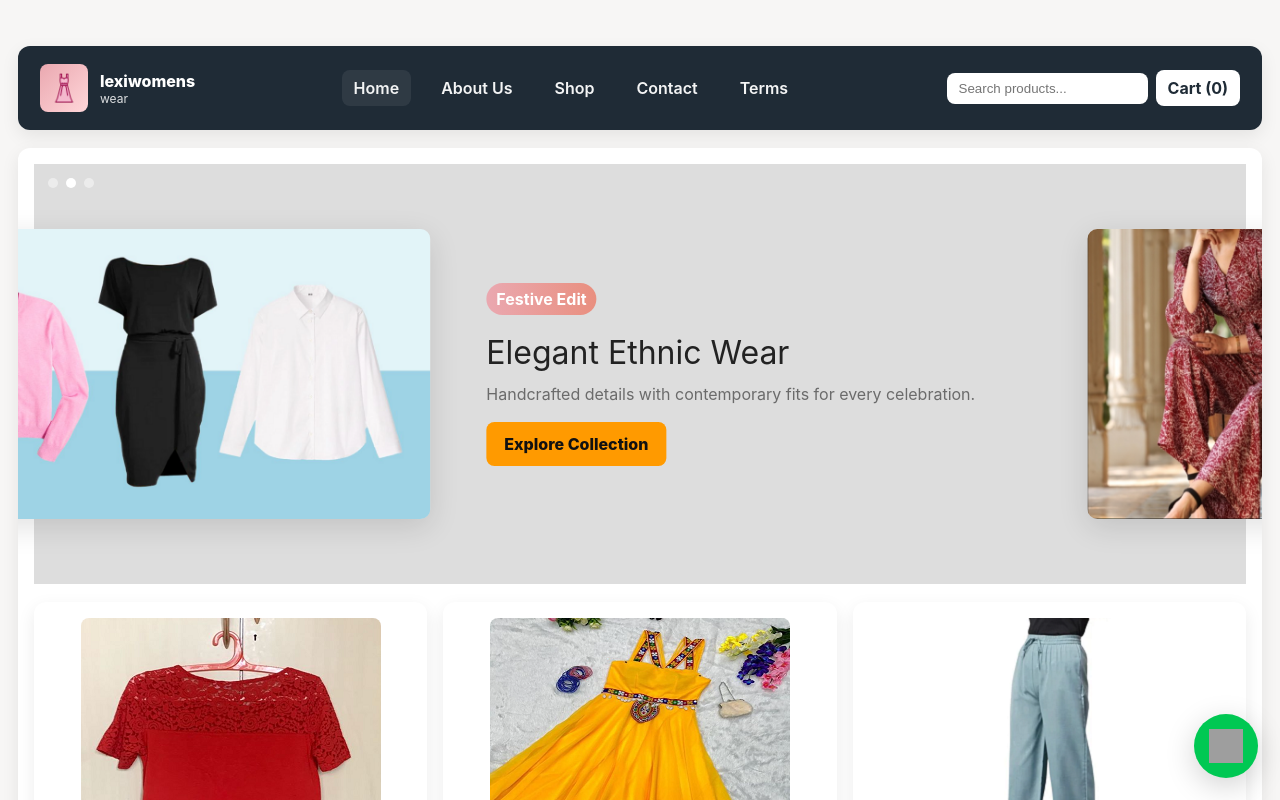
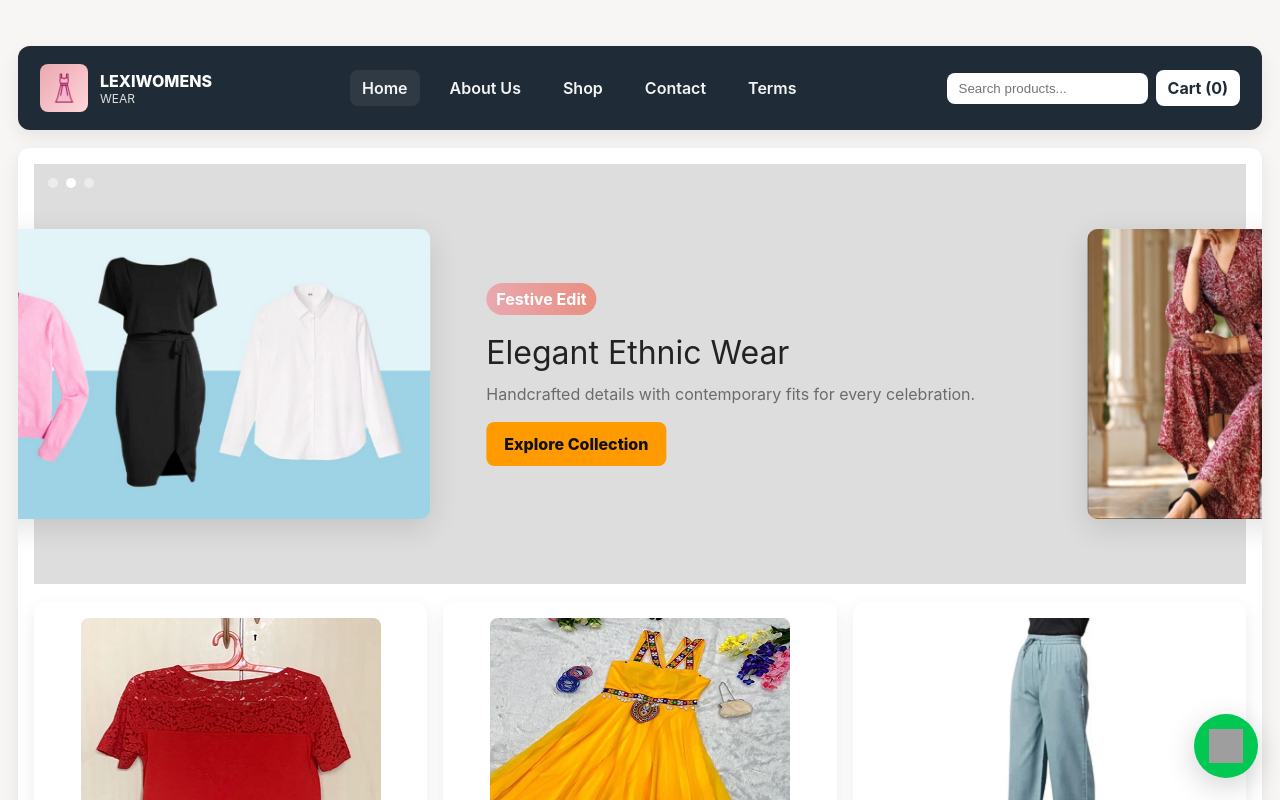
Before and after one commit to ss1661088/womenshopping-29oct-, a plain HTML site: page index.html in a window 1280 px wide. Shown: the top 800 px of the page. Drawn offline with Linux system fonts and the light colour scheme; grey boxes are pictures that could not be loaded.

Commit message:
Update index.html

```diff
--- a/index.html
+++ b/index.html
@@ -13,8 +13,8 @@
       <div class="brand">
         <div class="logo"><img src="logo.png" width="30px" height="30px"></div>
         <div>
-          <div class="brand-name">lexiwomens</div>
-          <div class="brand-sub"> wear</div>
+          <div class="brand-name">LEXIWOMENS</div>
+          <div class="brand-sub"> WEAR</div>
         </div>
       </div>
 
```
